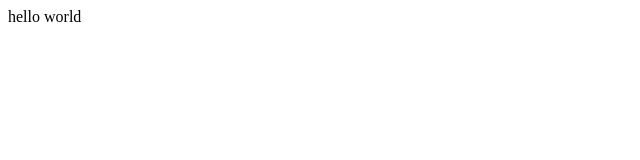
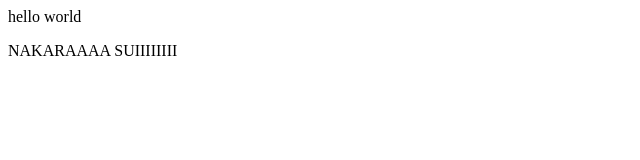
Before and after one commit to wbhi/learngithub-demo, a plain HTML site: page index.html in a window 1280 px wide. Shown: the whole page, without its empty margins (0-640 px from the left). Drawn offline with Linux system fonts and the light colour scheme.

Commit message:
feature1 changes

```diff
--- a/index.html
+++ b/index.html
@@ -1 +1,2 @@
 <p>hello world</p>
+<p> NAKARAAAA SUIIIIIIII</p>
```
